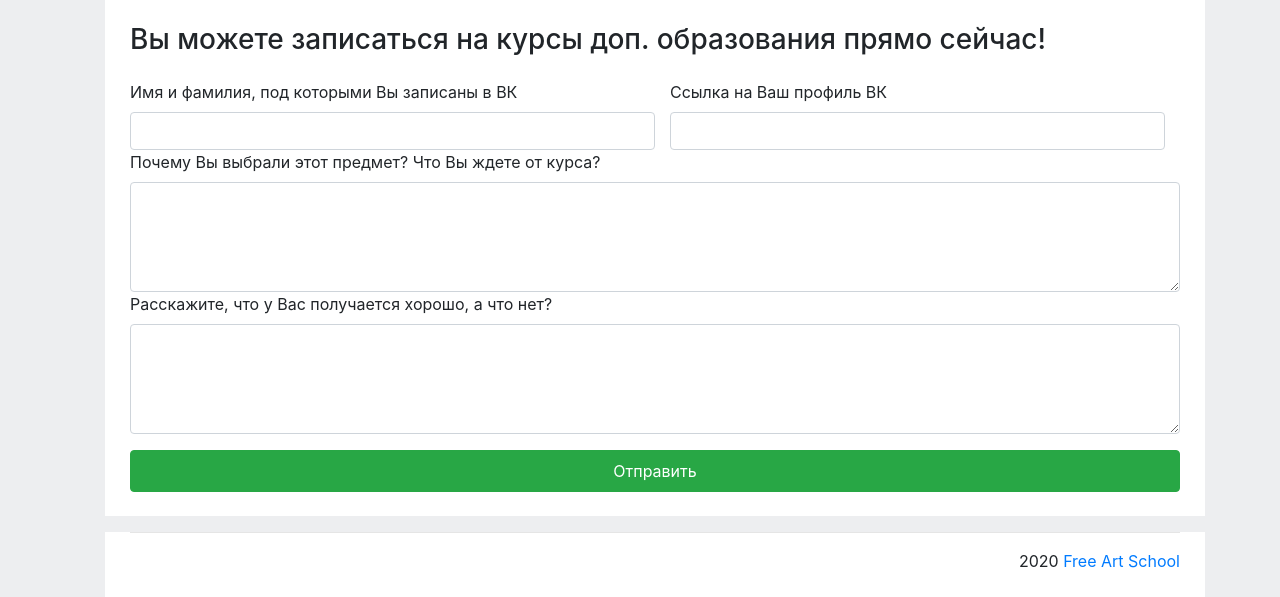
After one commit to ANTurashova/FAS_website, a Django app: page /enroll/3/ in a window 1280 px wide. The commit adds this page. Shown: the part 527-1124 px from the top of the page. Run offline with Django 3.2, Linux system fonts and the light colour scheme; some libraries are stand-ins or nearby versions.

Commit message:
Created course number 3 and a form for sending a questionnaire

```diff
--- a/enrollment/admin.py
+++ b/enrollment/admin.py
@@ -2,3 +2,5 @@ from django.contrib import admin
 from .models import *
 
 admin.site.register(Reviews2)
+
+admin.site.register(CourseForm3)
--- a/enrollment/urls.py
+++ b/enrollment/urls.py
@@ -3,6 +3,8 @@ from . import views    # . - это значит из этой же директ
 
 urlpatterns = [
 #     path('', views.enrollment, name='enrollment'),  # В файле views функция index, views принимает запрос от сервера
-    path('', views.Review2View.as_view()),
-    path('review/1/', views.AddReview2.as_view(), name="add_review2"),
+    path('2/', views.Review2View.as_view()),
+    path('review/2/', views.AddReview2.as_view(), name="add_review2"),
+    path('3/', views.Page3View),
+    path('review/3/', views.AddCourseForm3.as_view(), name="add_course_form3"),
 ]
--- a/enrollment/views.py
+++ b/enrollment/views.py
@@ -16,7 +16,7 @@ from .forms import *
 
 
 # def enrollment(request):  # request это запрос, который поступает из браузера
-#     return render(request, 'enrollment/enrollment.html')
+#     return render(request, 'enrollment/enroll2.html')
 
 
 class Review2View(View):
@@ -24,7 +24,7 @@ class Review2View(View):
 
     def get(self, request):
         reviews2 = Reviews2.objects.all()  # С помощью .objects забираем записи. reviews2 - переменная, куда эти записи сохранили
-        return render(request, "enrollment/enrollment.html", {"reviews2_list": reviews2})  # movie_list = ключ в словаре
+        return render(request, "enrollment/enroll2.html", {"reviews2_list": reviews2})  # movie_list = ключ в словаре
 
 
 class AddReview2(View):
@@ -37,4 +37,18 @@ class AddReview2(View):
             if request.POST.get("parent", None):
                 form.parent_id = int(request.POST.get("parent"))
             form.save()  # И теперь запишем форму в БД.
-        return redirect('/enrollment/')
+        return redirect('/enroll/2/')
+
+
+def Page3View(request):
+    return render(request, 'enrollment/enroll3.html')
+
+
+class AddCourseForm3(View):
+    """"Отправляет форму записи на 3 курс"""
+
+    def post(self, request):
+        form = CourseForm3Form(request.POST)
+        if form.is_valid():
+            form.save()
+        return redirect('/enroll/3/')
--- a/fas_website/settings.py
+++ b/fas_website/settings.py
@@ -13,7 +13,7 @@ BASE_DIR = os.path.dirname(os.path.dirname(os.path.abspath(__file__)))  # Пут
 # See https://docs.djangoproject.com/en/3.0/howto/deployment/checklist/
 
 # SECURITY WARNING: keep the secret key used in production secret!
-SECRET_KEY = '89$r-2iit993***3h_!989leup%ji*)b-8re%gp5gan6+t$_2'                             # |Поменяй|
+SECRET_KEY = '561g5zc75563hujdhtd,u7l7khilthdsnugzlf_cse465'                             # |Поменяй|
 
 # SECURITY WARNING: don't run with debug turned on in production!
 DEBUG = True                                                                                  # /Переключи\
--- a/fas_website/urls.py
+++ b/fas_website/urls.py
@@ -6,7 +6,7 @@ from django.conf.urls.static import static
 urlpatterns = [
     path('admin/', admin.site.urls),
     path('', include('homepage.urls')),  # В папке homepage лежит файл urls
-    path('enrollment/', include('enrollment.urls')),
+    path('enroll/', include('enrollment.urls')),
     path('test_movies/', include('test_movies.urls'))
 ] \
               + static(settings.STATIC_URL, document_root=settings.STATIC_ROOT) \
--- a/templates/enrollment/enrollment.html
+++ b/templates/enrollment/enroll2.html
@@ -5,7 +5,7 @@
     <meta charset="UTF-8">
     <meta name="viewport" content="width=device-width, initial-scale=1.0">
     <meta http-equiv="X-UA-Compatible" content="ie=edge">
-    <title>Запись на курс</title>
+    <title>Запись на курс номер 2</title>
 
     <!-- Bootstrap CSS -->
     <link rel="stylesheet" href="https://stackpath.bootstrapcdn.com/bootstrap/4.5.0/css/bootstrap.min.css" integrity="sha384-9aIt2nRpC12Uk9gS9baDl411NQApFmC26EwAOH8WgZl5MYYxFfc+NcPb1dKGj7Sk" crossorigin="anonymous">
@@ -24,7 +24,7 @@
 
         <div class="content" style="width: 1100px; padding-left: 25px; padding-right: 25px;">
             <br>
-            <h3>Запись на курсы</h3>
+            <h3>Запись на курс номер 2</h3>
             <p>Сегодня дополнительное образование является необходимым условием непрерывного развития человека, его успешности в самореализации и профессиональной карьере.</p>
             Отдел дополнительного образования ОУ ВО «Южно-Уральский институт управления и экономики»  реализует программы, учитывая проблемы и интересы всех возрастных групп населения.
             <br>  ⠀
--- /dev/null
+++ b/templates/enrollment/enroll3.html
@@ -0,0 +1,91 @@
+<!DOCTYPE html>
+{% load static %}
+<html lang="ru">
+<head>
+    <meta charset="UTF-8">
+    <title>Запись на курс номер 3</title>
+
+    <!-- Bootstrap CSS -->
+    <link rel="stylesheet" href="https://stackpath.bootstrapcdn.com/bootstrap/4.5.0/css/bootstrap.min.css" integrity="sha384-9aIt2nRpC12Uk9gS9baDl411NQApFmC26EwAOH8WgZl5MYYxFfc+NcPb1dKGj7Sk" crossorigin="anonymous">
+
+    <!-- Custom styles -->
+    <link rel="stylesheet" href="{% static 'css/style.css' %}">
+
+</head>
+
+<body>
+    <div class="container" style="width: 1100px;">
+
+        <div class="header" style="width: 1100px;">
+            ⠀
+        </div>
+
+        <div class="content" style="width: 1100px; padding-left: 25px; padding-right: 25px;">
+            <br>
+            <h3>Запись на курс номер 3</h3>
+            <p>Сегодня дополнительное образование является необходимым условием непрерывного развития человека, его успешности в самореализации и профессиональной карьере.</p>
+            Отдел дополнительного образования ОУ ВО «Южно-Уральский институт управления и экономики»  реализует программы, учитывая проблемы и интересы всех возрастных групп населения.
+            <br>  ⠀
+        </div>
+
+        <div style="height: 300px; width: 1100px; background-image: linear-gradient(180deg, #00B0E2 0%, #BC5DDB 100%);">
+            <div>
+                <div style="float: left;  width: 350px; height: 300px; text-align: right">
+                    <img width="300" height="300" src="https://ligarobotov.online/wp-content/uploads/2020/06/2-tovary-2020-bez-fona-ajti.png">
+                </div>
+                <div style="float: left; width: 150px; height: 300px;">
+                       ⠀⠀
+                </div>
+                <div style="float: left; width: 550px; height: 300px; padding-top: 25px; padding-bottom: 25px; color: white;">
+                    <h4>Цель обучения: освоить необходимые каждому интернет-навыки, с помощью которых можно зарабатывать. </h4>
+                    <br>
+                    <h5>На курсе научимся делать свой сайт, монтировать видео, создавать обложки любимых групп и логотипы игр с помощью растровой и векторной графики. Напишем свой чат-бот, а также создадим приложение для смартфона.</h5>
+                </div>
+            </div>
+        </div>
+
+        <div class="content" style="width: 1100px; padding-left: 25px; padding-right: 25px;">
+            <br>
+            <h3>Вы можете записаться на курсы доп. образования прямо сейчас!</h3>
+
+            <!-- Форма -->
+            <form action="{% url 'add_course_form3' %}" method="post" class="mt-4">
+                {% csrf_token %}
+                <div class="d-sm-flex">
+                    <div class="col-sm-6 p-0">
+                        <label>Имя и фамилия, под которыми Вы записаны в ВК</label>
+                        <input type="text" class="form-control" required="" name="name">
+                    </div>
+                    <div class="col-sm-6">
+                        <label>Ссылка на Ваш профиль ВК</label>
+                        <input type="text" class="form-control" required="" name="link_vk">
+                    </div>
+                </div>
+
+                <label>Почему Вы выбрали этот предмет? Что Вы ждете от курса?</label>
+                <textarea class="form-control" rows="4" name="question1"></textarea>
+
+                <label>Расскажите, что у Вас получается хорошо, а что нет?</label>
+                <textarea class="form-control" rows="4" name="question2"></textarea>
+
+                <button type="submit" class="mt-3 btn btn-success btn-block py-2">
+                    Отправить
+                </button>
+            </form>
+            <!--/Форма -->
+
+            <br>
+        </div>
+
+
+
+        <!-- Footer -->
+        <div class="footer" style="width: 1100px; padding-left: 25px; padding-right: 25px;">
+            <hr>
+            2020 <a href="https://vk.com/fasschool" target="_blank">Free&nbsp;Art&nbsp;School</a>
+            <br>  ⠀
+        </div>
+
+    </div>
+</body>
+</html>
--- a/templates/homepage/home.html
+++ b/templates/homepage/home.html
@@ -20,7 +20,7 @@
 
         <div class="header">
             <div> |
-                <a href="/enrollment">Кнопочка для Кости</a> |
+                <a href="/enroll/2/">Кнопочка для Кости</a> |
                 <a href="/test_movies">Кнопочка тестируемого проекта</a> |
             </div>
         </div>
```
Also changed, not shown: enrollment/forms.py (+8 -0 lines), enrollment/models.py (+16 -2 lines), enrollment/migrations/0004_courseform3.py (added), media/test_movies/3.png (added).
